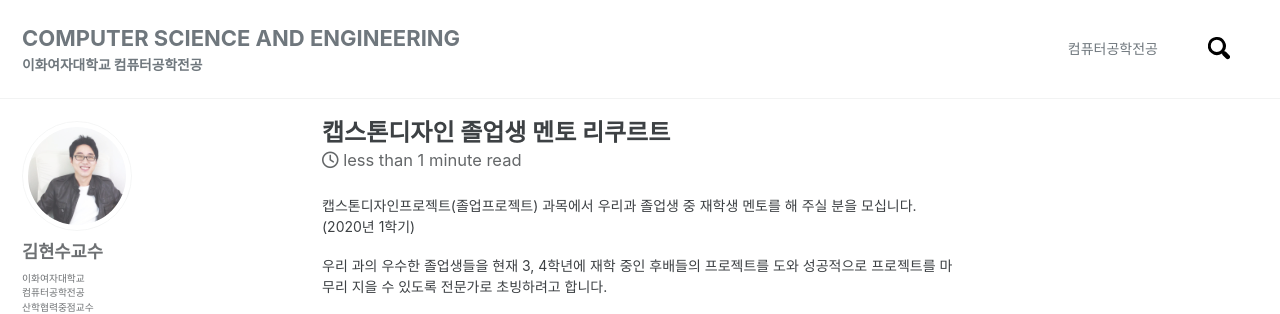
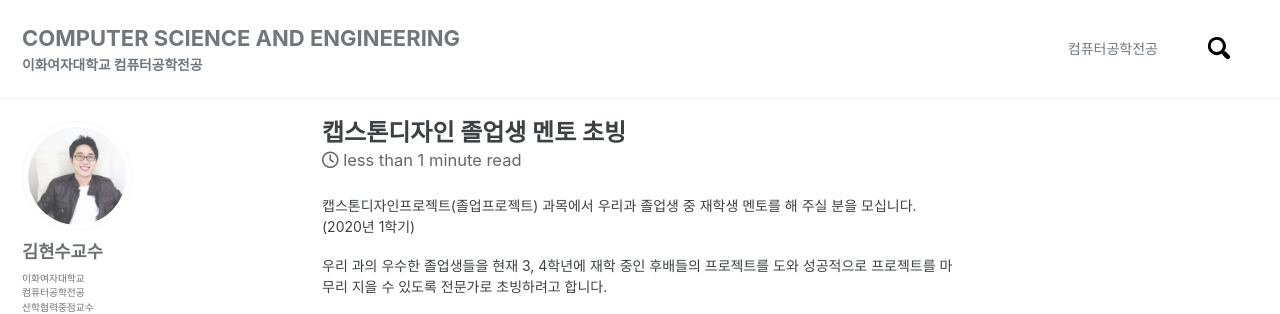
Before and after one commit to faculty-hieonn/faculty-hieonn.github.io, a Jekyll site: the page built from _posts/2020-05-23-mentoring.md, in a window 1280 px wide and 900 px high. Shown: the top 314 px of the window. Built offline with Jekyll 4.4.1, drawn with Linux system fonts in a browser that asks for light colours; cached includes are drawn as plain includes; nearby versions of some CDN libraries.

Commit message:
post modify

```diff
--- a/_posts/2020-05-23-mentoring.md
+++ b/_posts/2020-05-23-mentoring.md
@@ -1,5 +1,5 @@
 ---
-title: "캡스톤디자인 졸업생 멘토 리쿠르트"
+title: "캡스톤디자인 졸업생 멘토 초빙"
 date: 2020-05-23 08:26:28 -0400
 categories: notice
 ---
```
